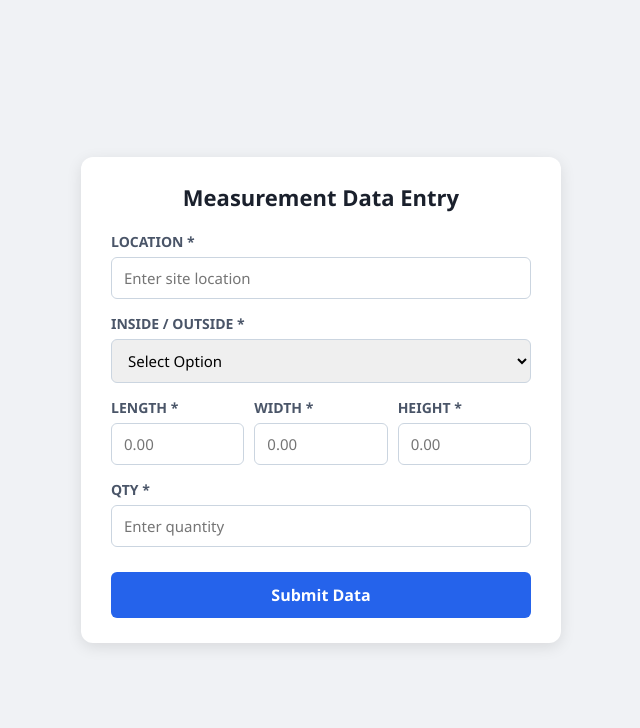
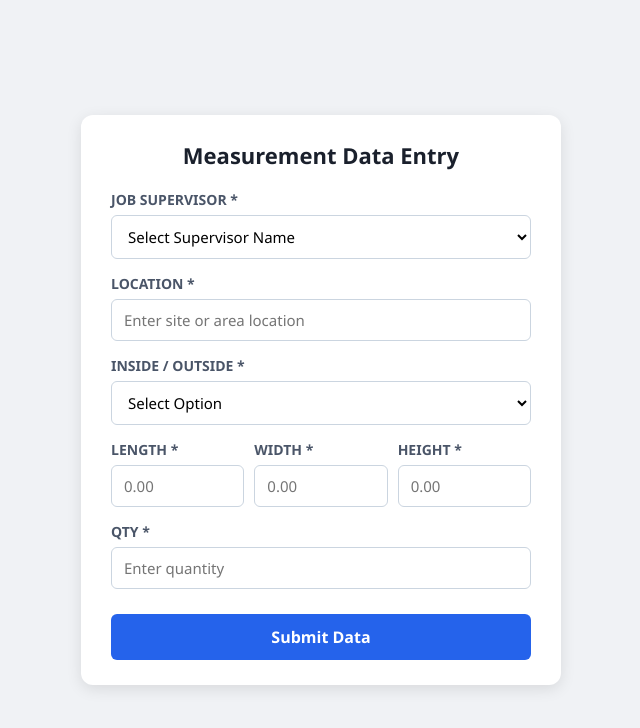
Before and after one commit to dearhappy/MEASUREMENT-COLLECTION, a plain HTML site: page index.html in a window 1280 px wide. Shown: the whole page, without its empty margins (319-959 px from the left). Drawn offline with Linux system fonts and the light colour scheme.

Commit message:
Update index.html

```diff
--- a/index.html
+++ b/index.html
@@ -51,6 +51,7 @@
       border-radius: 6px;
       font-size: 15px;
       transition: border-color 0.2s;
+      background-color: #fff;
     }
     .form-group input:focus,
     .form-group select:focus {
@@ -107,9 +108,24 @@
     <h2>Measurement Data Entry</h2>
     <form id="measurementForm">
 
+      <!-- JOB SUPERVISOR DROPDOWN -->
+      <div class="form-group">
+        <label for="jobSupervisor">JOB SUPERVISOR *</label>
+        <select id="jobSupervisor" name="jobSupervisor" required>
+          <option value="" disabled selected>Select Supervisor Name</option>
+          <option value="MR KRISHNA">MR KRISHNA</option>
+          <option value="MR RAMU">MR RAMU</option>
+          <option value="MR PINTU">MR PINTU</option>
+          <option value="MR RANJEET">MR RANJEET</option>
+          <option value="MR GOPAL">MR GOPAL</option>
+          <option value="MR ANKIT">MR ANKIT</option>
+          <option value="MR KHEMRAJ">MR KHEMRAJ</option>
+        </select>
+      </div>
+
       <div class="form-group">
         <label for="location">LOCATION *</label>
-        <input type="text" id="location" name="location" placeholder="Enter site location" required>
+        <input type="text" id="location" name="location" placeholder="Enter site or area location" required>
       </div>
 
       <div class="form-group">
@@ -162,6 +178,7 @@
       statusMessage.style.display = 'none';
 
       const formData = {
+        jobSupervisor: document.getElementById('jobSupervisor').value,
         location: document.getElementById('location').value.trim(),
         insideOutside: document.getElementById('insideOutside').value,
         length: document.getElementById('length').value,
@@ -170,7 +187,6 @@
         qty: document.getElementById('qty').value
       };
 
-      // Google Apps Script par CORS error se bachne ke liye text/plain use kiya gaya hai
       fetch(SCRIPT_URL, {
         method: 'POST',
         headers: {
@@ -184,7 +200,11 @@
           statusMessage.innerText = 'Data Saved Successfully! (Serial No: ' + result.serialNo + ')';
           statusMessage.className = 'success';
           statusMessage.style.display = 'block';
+
+          // Form reset karein par Supervisor ka naam selected rehne dein taaki baar-baar select na karna pade
+          const selectedSup = document.getElementById('jobSupervisor').value;
           form.reset();
+          document.getElementById('jobSupervisor').value = selectedSup;
         } else {
           throw new Error(result.message || 'Submission failed');
         }
```
